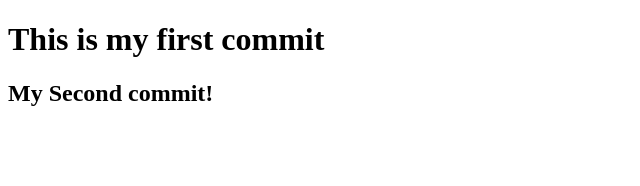
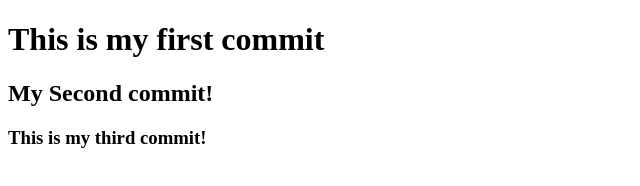
Before and after one commit to DietCoke955/ForrestTicTacToe, a plain HTML site: page index.html in a window 1280 px wide. Shown: the whole page, without its empty margins (0-640 px from the left). Drawn offline with Linux system fonts and the light colour scheme.

Commit message:
third change

```diff
--- a/index.html
+++ b/index.html
@@ -13,6 +13,7 @@
 
     <h1>This is my first commit</h1>
     <h2>My Second commit!</h2>
+    <h3>This is my third commit!</h3>
 
 </body>
 
```
